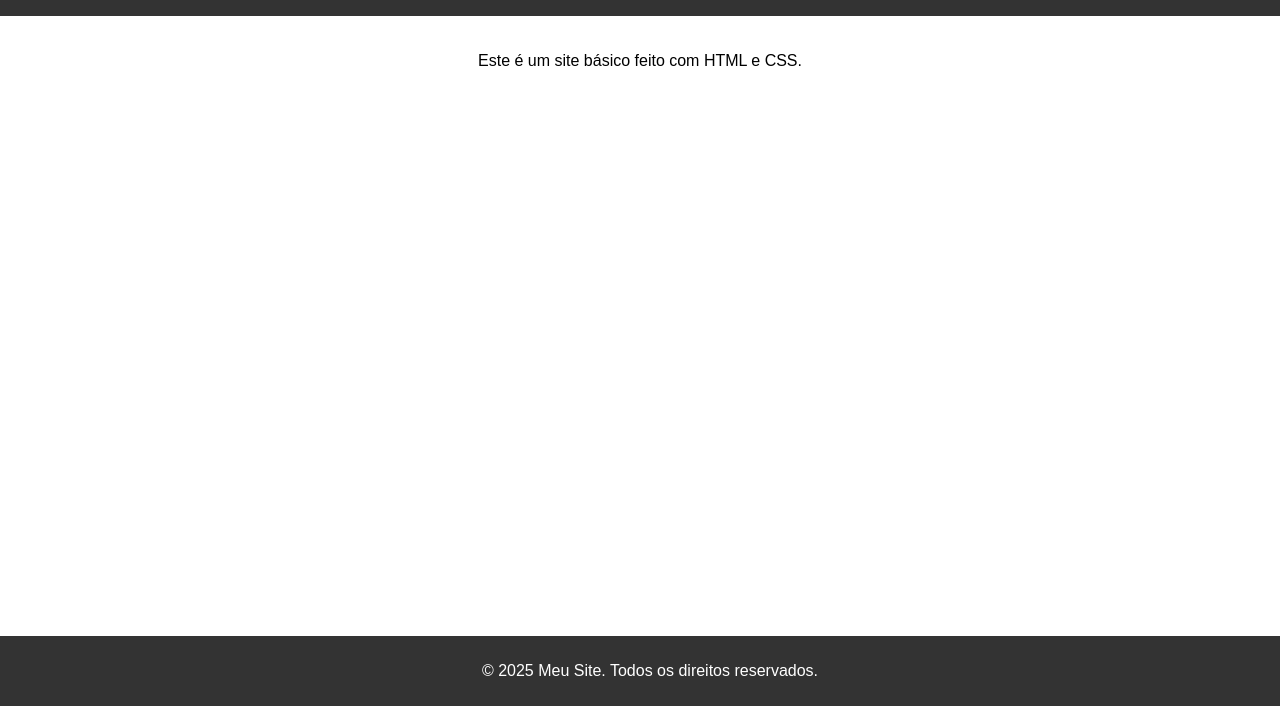
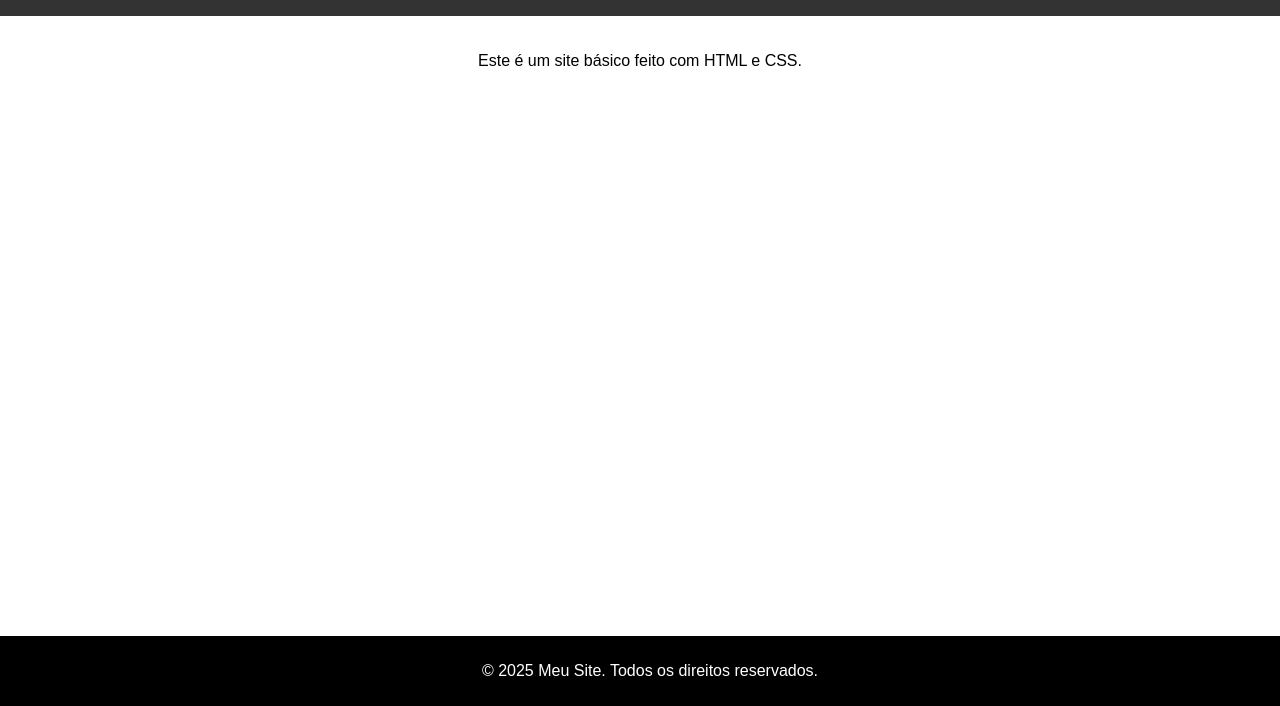
Before and after one commit to gabrielsfc12/CI_CD, a plain HTML site: page index.html in a window 1280 px wide. Shown: the part 94-800 px from the top of the page. Drawn offline with Linux system fonts and the light colour scheme.

Commit message:
pretinho

```diff
--- a/index.html
+++ b/index.html
@@ -20,7 +20,7 @@
             padding: 20px;
         }
         footer {
-            background-color: #333;
+            background-color: #000000;
             color: white;
             padding: 10px;
             position: fixed;
```
